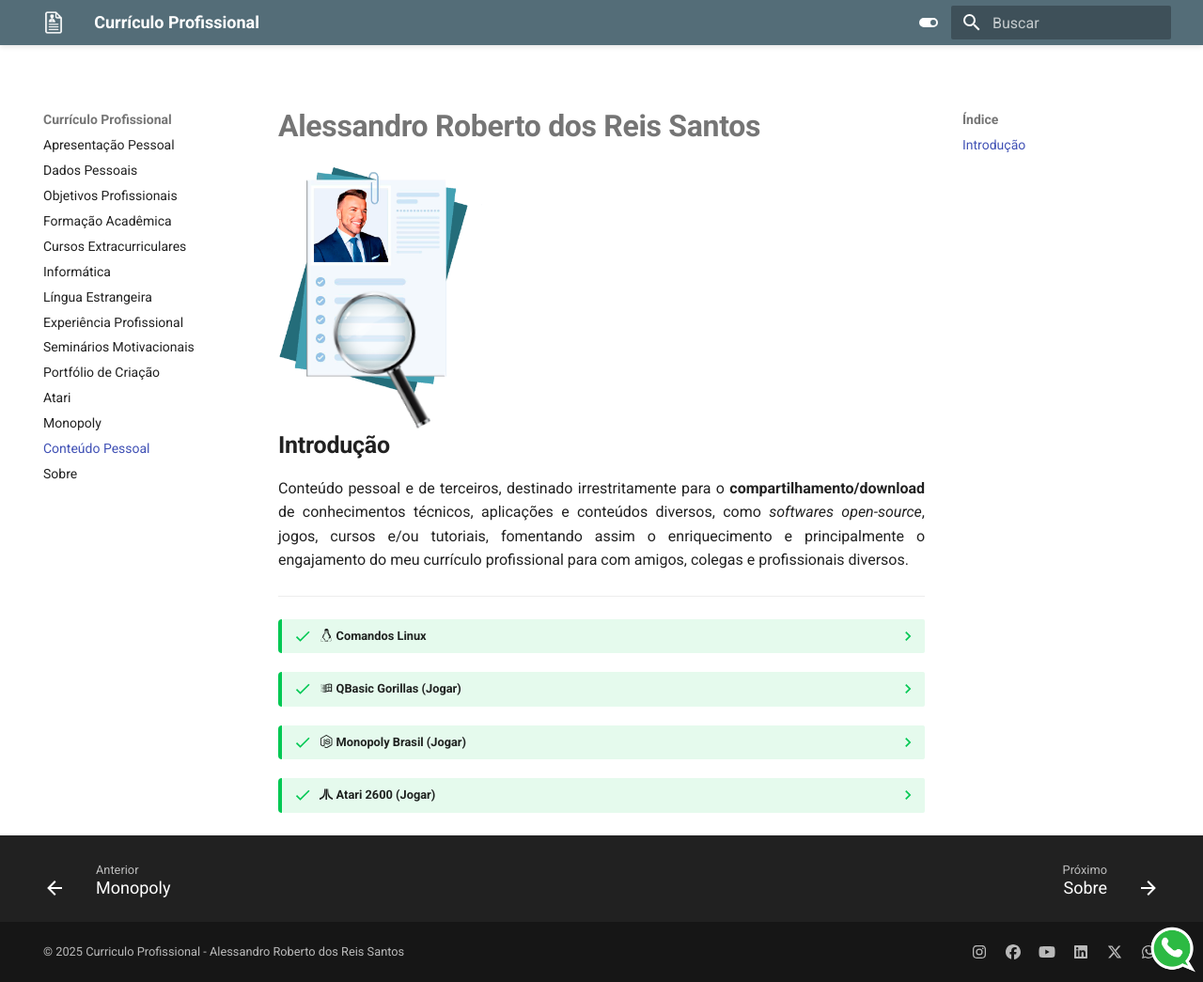
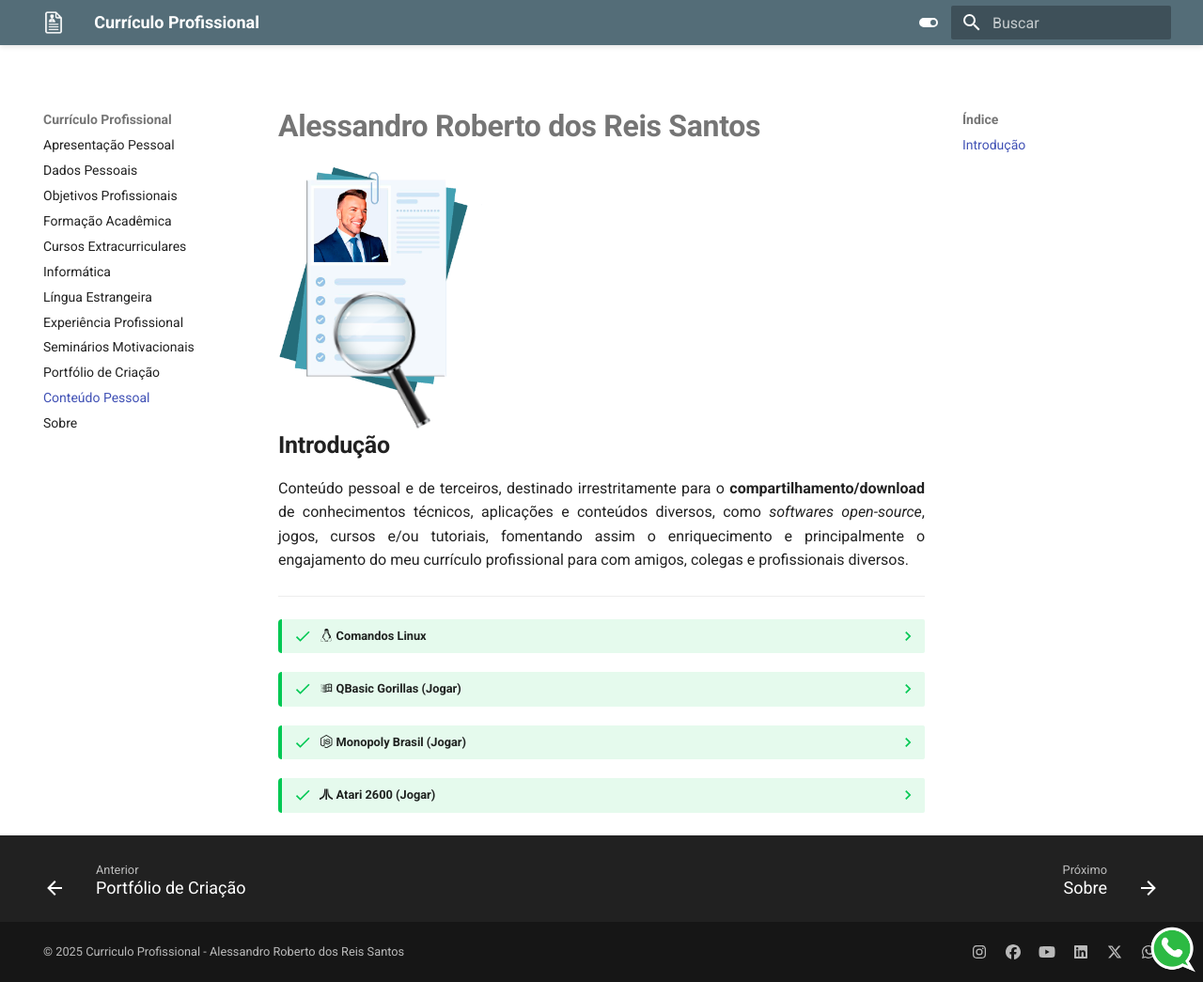
Before and after one commit to arrs82/curriculo, an MkDocs documentation site: the page built from docs/conteudo-pessoal.md, in a window 1280 px wide and 1045 px high. Shown: the whole window at 94% size. Built offline with MkDocs 1.6.1 and Material for MkDocs 9.7.7, drawn with Linux system fonts in a browser that asks for light colours; nearby versions of some CDN libraries; some of the changed lines change nothing that is shown.

Commit message:
Ajustes Atari

```diff
--- a/mkdocs.yml
+++ b/mkdocs.yml
@@ -26,8 +26,8 @@ nav:
         - Experiência Profissional: experiencia-profissional.md
         - Seminários Motivacionais: seminarios-motivacionais.md
         - Portfólio de Criação: portfolio-criacao.md
-        - Atari: games/atari/index.html  # Caminho para o seu arquivo index.html
-        - Monopoly: assets/html/monopoly-js.html # Caminho para o seu arquivo index.html
+        #- Atari: games/atari/index.html  # Caminho para o seu arquivo index.html
+        #- Monopoly: assets/html/monopoly-js.html # Caminho para o seu arquivo index.html
         #- Projetos de Infraestrutura: projetos-infra.md
                 # - Proxmox: projetos-infra/proxmox.md
                 # - Pfsense Firewall: projetos-infra/pfsense-firewall.md
```
